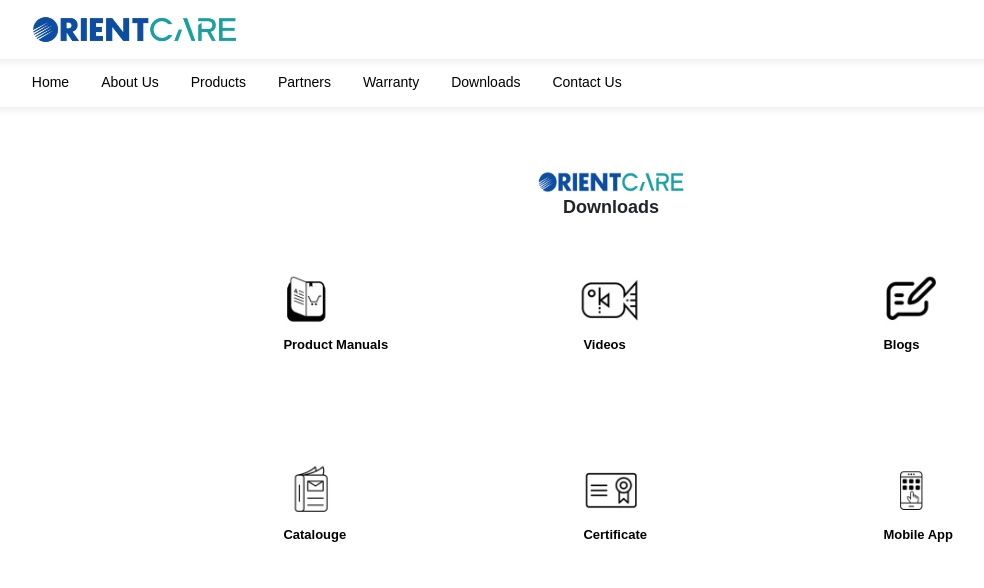
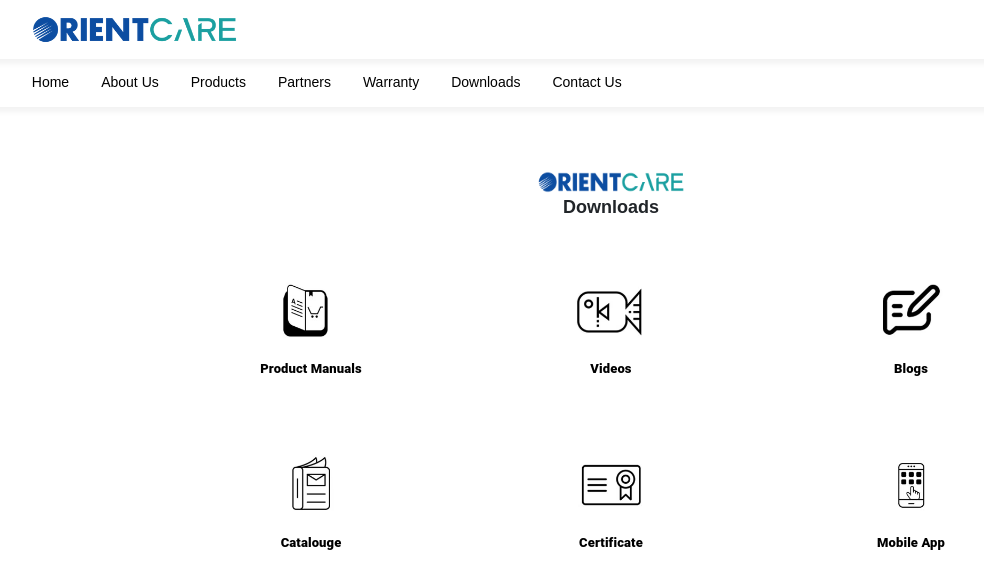
Before and after one commit to adnan1naeem/OrientCare, a React (Create React App) app: page /downloads in a window 1280 px wide. Shown: the top 588 px of the page, without its empty margins (29-1013 px from the left). Built offline with nearby package versions, Linux system fonts and the light colour scheme.

Commit message:
merge conflict resolve

```diff
--- a/src/Downloads/Pages/videos/index.js
+++ b/src/Downloads/Pages/videos/index.js
@@ -9,7 +9,6 @@
   const item = location.state;
 
   return (
-    <div>
     <div>
       <div className="full-image-container">
         <img
@@ -39,7 +38,6 @@
         </div>
       </div>
     </div>
-    </div>
   );
 };
 
--- a/src/Downloads/components/image-text.js
+++ b/src/Downloads/components/image-text.js
@@ -1,18 +1,17 @@
 import React from 'react';
 import './style.css';
+import { Typography } from '@mui/material';
 
 export const ImageText = ({image, text}) => {
 
   return (
     <div className='container'>
-      <div className="top-section">
-        <img
+      <img
           src={image}
           alt="Top Image"
-          className="top-image-component"
+          style={{width: 160, height: 160,}}
         />
-        <p className='text-component'>{text}</p>
-      </div>
+      <Typography sx={{textAlign:'center',fontSize:'12px',fontWeight:'600',color:'black',marginTop:'-3%', marginBottom:'8%'}}>{text}</Typography>
     </div>
   );
 };
--- a/src/Downloads/components/style.css
+++ b/src/Downloads/components/style.css
@@ -1,27 +1,7 @@
-.container {
-    display: flex;
-    flex-direction: column;
-    text-align: center;
-  }
+.container-comp {
+  display: flex;
+  background-color: red;
+  flex-direction: column;
+  justify-content: center;
 
-  .top-section {
-    margin-bottom: 50px;
-
-  }
-
-  .top-image-component {
-    width: 160px;
-    height: 160px;
-  }
-
-  .text {
-   padding-left: 32%;
-  }
-
-  .text-component {
-    margin-top: -50px;
-    color: black;
-    font-weight: bold;
-    line-height: 15px;
-    font-size: 14px;
-  }
+}
--- a/src/Downloads/style.css
+++ b/src/Downloads/style.css
@@ -43,7 +43,7 @@
   .grid-item p {
     font-size: 13px;
     font-weight: 800;
-    padding-left: 40%;
+
     color: black;
     margin-top: -10%;
 
```
Lines whose indentation alone changed are shown as unchanged.
